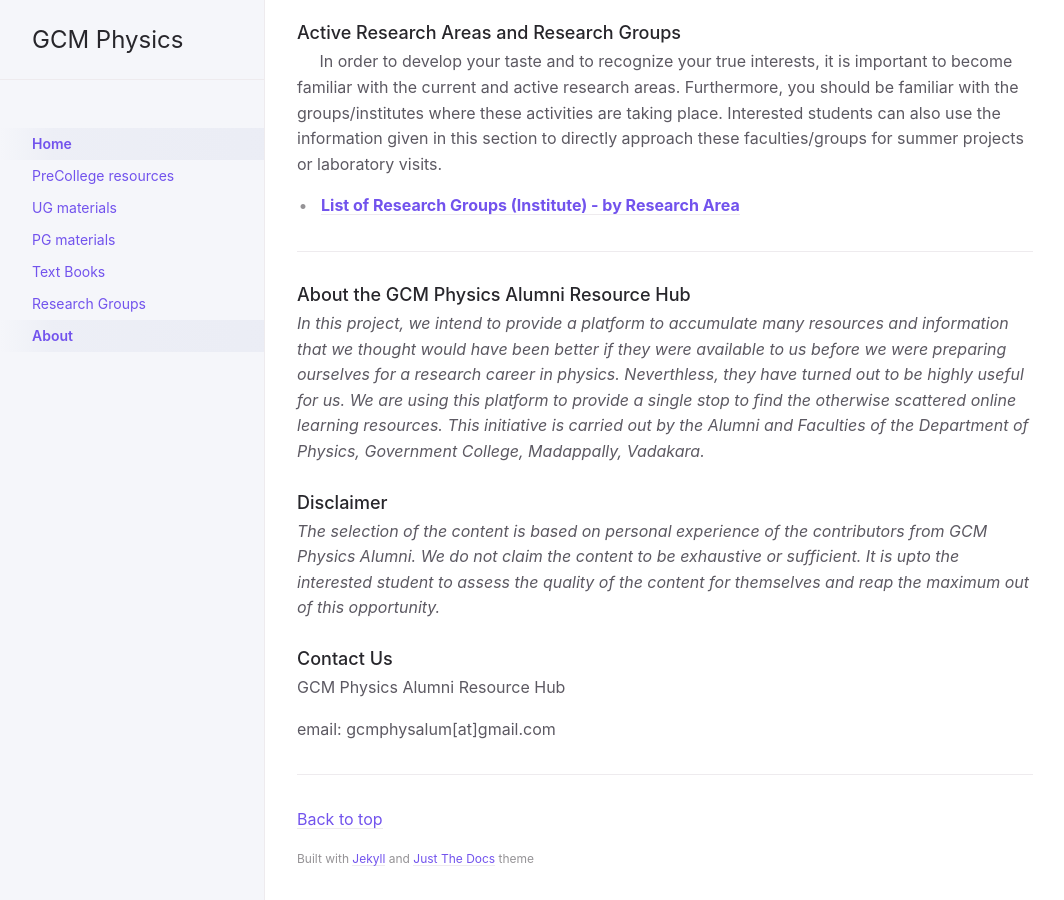
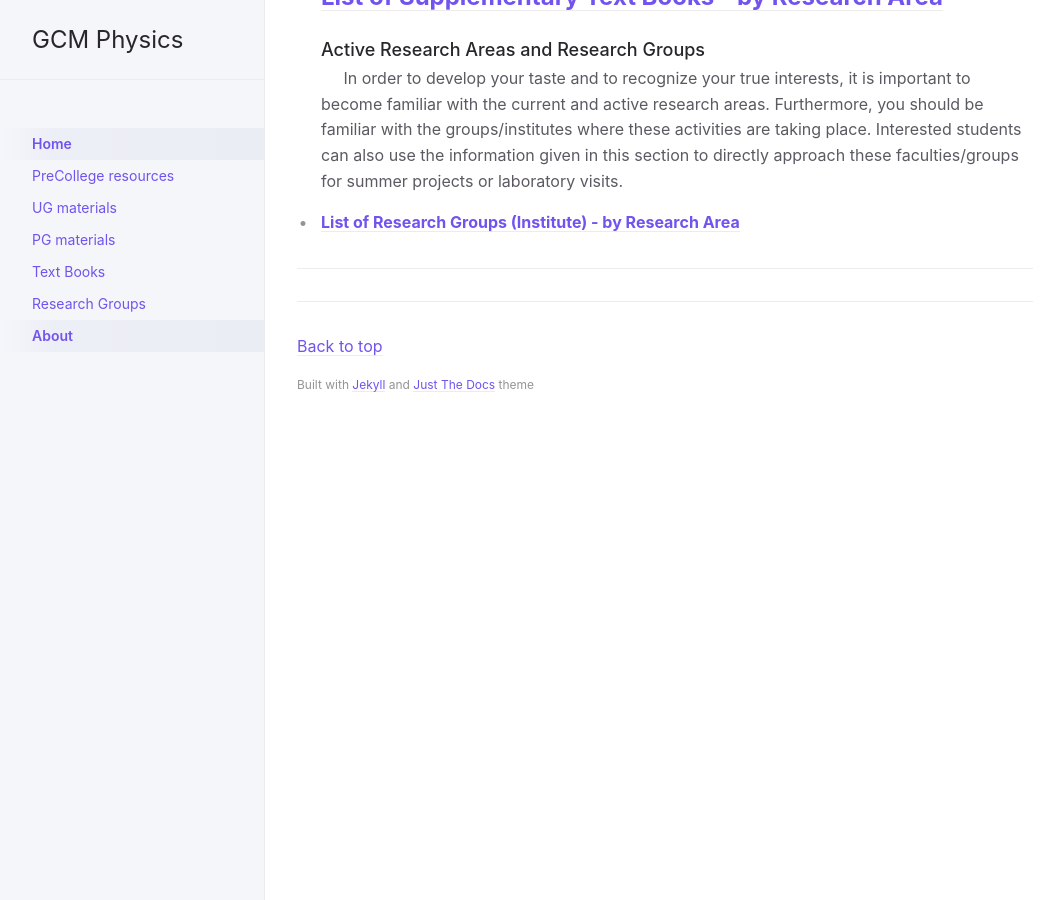
Before and after one commit to gcmphysalum/blog, a Jekyll site: the page built from index.md, in a window 1280 px wide and 900 px high, scrolled down 1254 px. Shown: the whole window, without its empty margins (107-1171 px from the left). Built offline with Jekyll 4.4.1, drawn with Linux system fonts in a browser that asks for light colours; after the commit the page ends 1681 px from its top, so only the background shows below that.

Commit message:
"About us" part moved to another page

```diff
--- a/index.md
+++ b/index.md
@@ -20,7 +20,7 @@ These video lectures are so awesome that you can merely sit and listen to these
 - [**For Precollege Students**]()
 - [**For Undergraduates**]()
 - [**For Postgraduates**]()
-
+---
 ### Text Books
 &nbsp;&nbsp;&nbsp;&nbsp;
 Deep and clear understanding about a subject cannot be gulped down from that-one-book-mentioned-in-the-university-syllabus alone. As a matter of fact, text book revisions are a Herculean tasks at most of the universities and may take decades. It is important to read good text books with updated information. Also, we need to deconstruct the idea of monogamy towards text books. For a better understanding, you would want to read different books on that topic. This methodology gives you greater insight towards the subject as well as helps you to approach the text books more objectively.
@@ -31,21 +31,10 @@ We have listed a few text books - based on the undergraduate & postgraduate syll
 - [**List of Standard Text Books - based on BSc Syllabus**]()
 - [**List of Standard Text Books - based on MSc Syllabus**]()
 - [**List of Supplementary Text Books - by Research Area**]()
-
+---
 ### Active Research Areas and Research Groups
 &nbsp;&nbsp;&nbsp;&nbsp;
 In order to develop your taste and to recognize your true interests, it is important to become familiar with the current and active research areas. Furthermore, you should be familiar with the groups/institutes where these activities are taking place. Interested students can also use the information given in this section to directly approach these faculties/groups for summer projects or laboratory visits.
 - [**List of Research Groups (Institute) - by Research Area**]()
 
 ---
-
-### About the GCM Physics Alumni Resource Hub
-*In this project, we intend to provide a platform to accumulate many resources and information that we thought would have been better if they were available to us before we were preparing ourselves for a research career in physics. Neverthless, they have turned out to be highly useful for us. We are using this platform to provide a single stop to find the otherwise scattered online learning resources. This initiative is carried out by the Alumni and Faculties of the Department of Physics, Government College, Madappally, Vadakara.*
-
-### Disclaimer
-*The selection of the content is based on personal experience of the contributors from GCM Physics Alumni. We do not claim the content to be exhaustive or sufficient. It is upto the interested student to assess the quality of the content for themselves and reap the maximum out of this opportunity.*
-
-### Contact Us
-GCM Physics Alumni Resource Hub
-
-email: gcmphysalum[at]gmail.com
```
